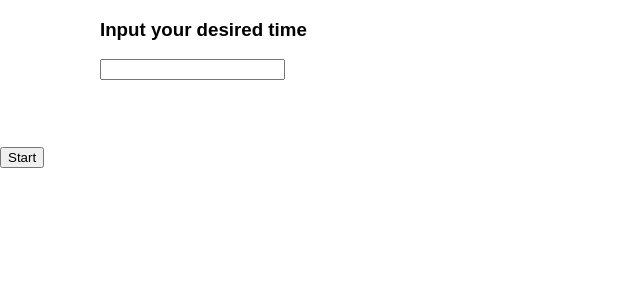
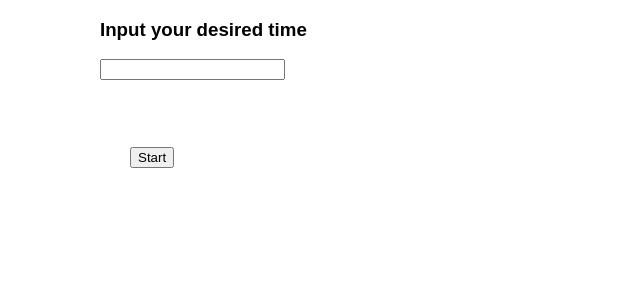
Before and after one commit to jaamaalxyz/react-countdown-timer, a React (Create React App) app: page / in a window 1280 px wide. Shown: the top 300 px of the page, without its empty margins (0-640 px from the left). Built offline with nearby package versions, Linux system fonts and the light colour scheme.

Commit message:
styled StartButton

```diff
--- a/src/components/StartButton.js
+++ b/src/components/StartButton.js
@@ -3,7 +3,7 @@ import React from 'react';
 class StartButton extends React.Component {
   render() {
     return (
-      <div>
+      <div style={{ marginLeft: 130 }}>
         <button>Start</button>
       </div>
     );
```
